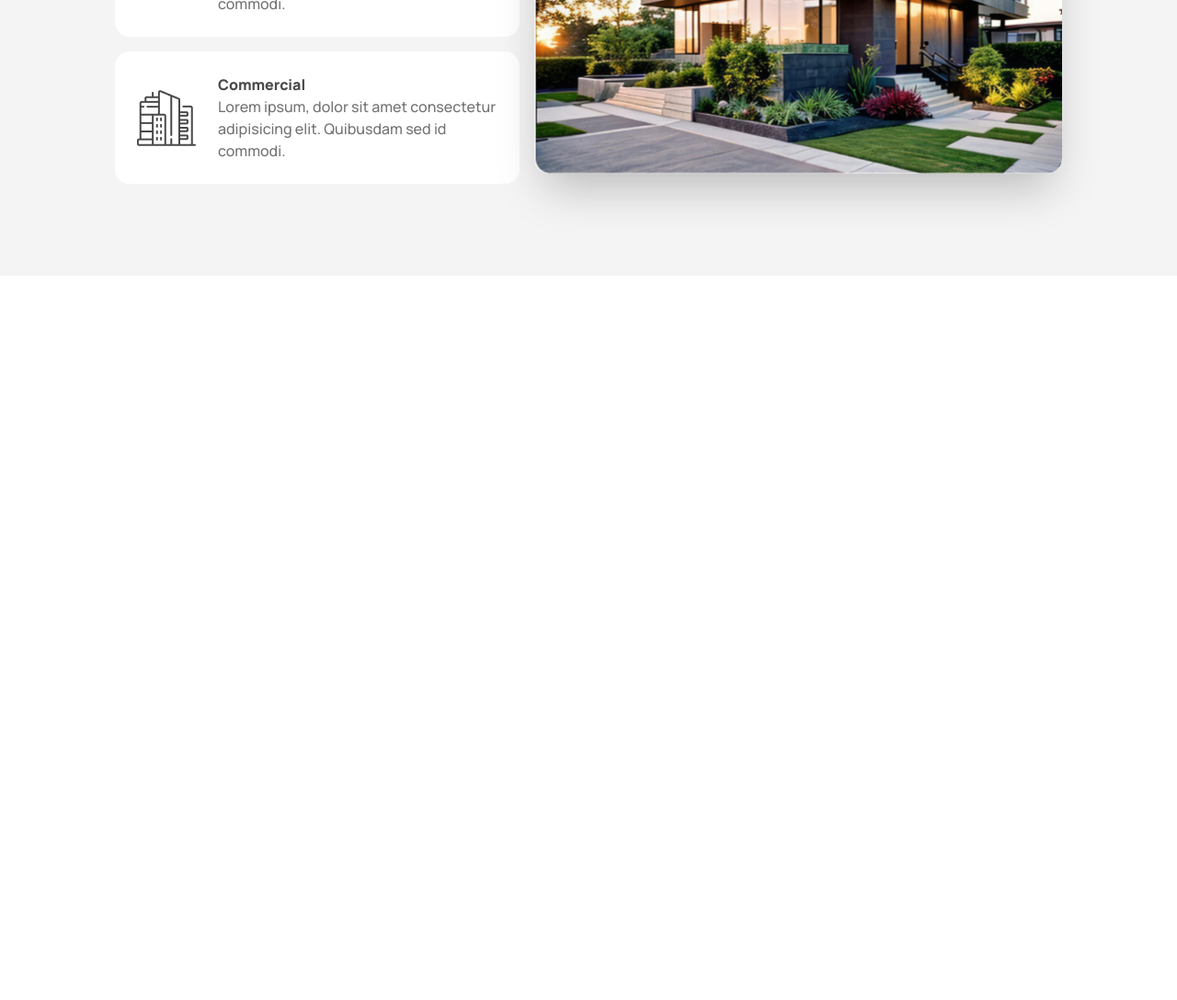
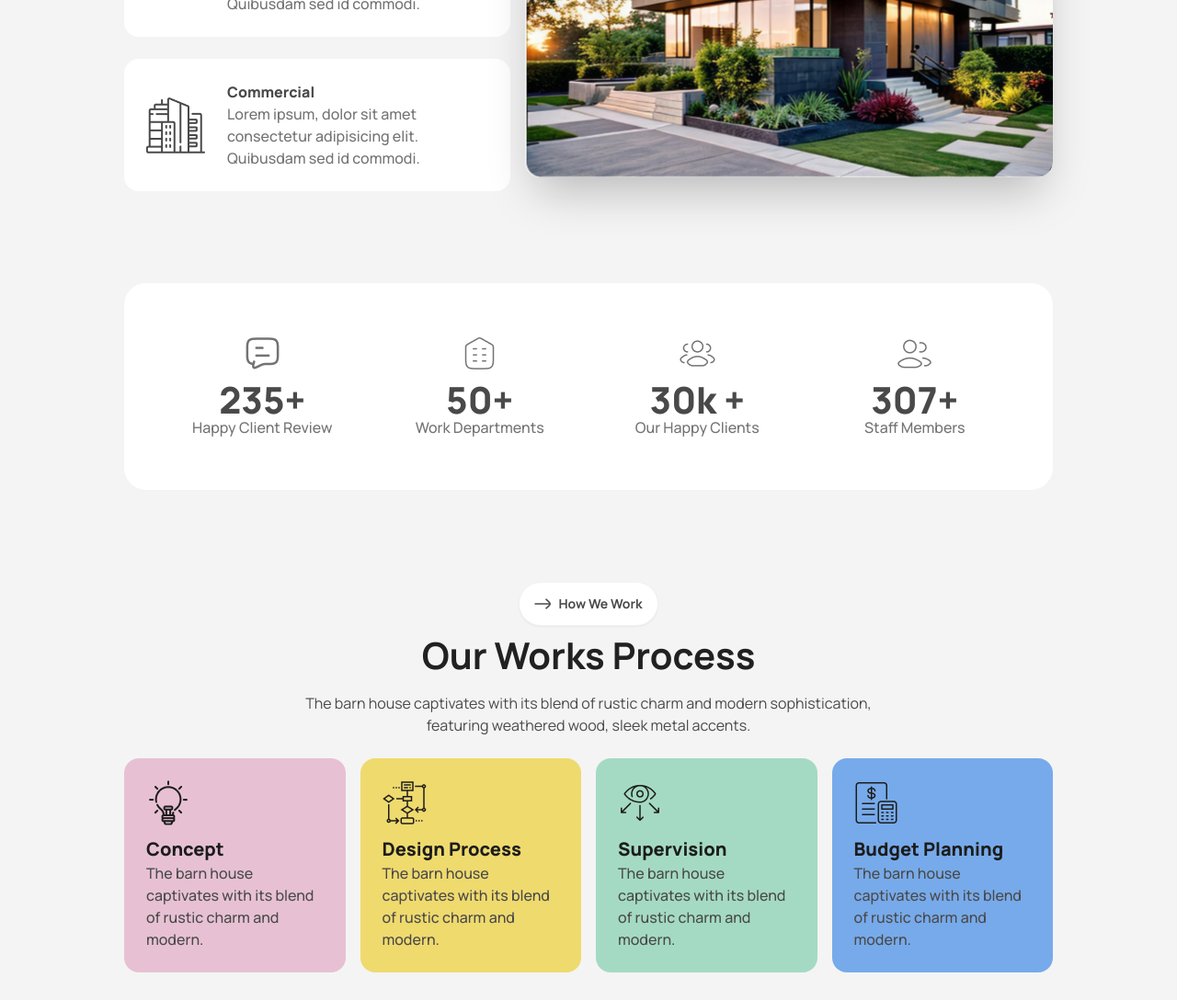
Before and after one commit to MnNafi/Rinterio-Realstate-Website, a plain HTML site: page index.html in a window 1280 px wide. Shown: the part 1392-2480 px from the top of the page at 92% size. Before the commit the page ends 1692 px from the top, so only its background shows below. Drawn offline with nearby package versions, Linux system fonts and the light colour scheme.

Commit message:
Work process and countdown has been finished

```diff
--- a/index.html
+++ b/index.html
@@ -42,8 +42,9 @@
             },
 
             padding: {
-              "lg-section-side-padding": "100px 125px 100px 125px",
-              "section-side-padding": "32px 20px 32px 20px",
+              "lg-section-side-padding": "100px 135px 0px 135px",
+              "section-side-padding": "32px 20px 0px 20px",
+              "md-section-side-padding": "72px 32px 0px 32px",
             },
             // Custom Backgound color
             backgroundImage: {
@@ -201,9 +202,9 @@
 
     <!-- Main Section Start Here-->
     <main>
-      <div class="bg-bg-gray">
+      <div class="bg-bg-gray lg: pb-[100px]">
         <section
-          class="p-section-side-padding lg:p-lg-section-side-padding w-full lg:relative"
+          class="p-section-side-padding lg:p-lg-section-side-padding md:p-md-section-side-padding w-full lg:relative"
         >
           <img
             class="hidden lg:block lg:absolute left-[87px] top-14"
@@ -223,13 +224,13 @@
                 >
                   We Design Thoughtful, <br />liveable spaces
                 </h1>
-                <p class="py-6">
+                <p class="py-6 text-grey-5 text-center lg:text-left">
                   The barn house captivates with its blend of rustic charm and
                   modern sophistication, featuring weathered wood, sleek metal
                   accents.
                 </p>
 
-                <div class="space-y-4 flex flex-col">
+                <div class="grid gap-6 md:grid-cols-2 lg:grid-cols-1">
                   <div
                     class="p-6 rounded-2xl bg-white flex gap-6 items-start lg:items-center"
                   >
@@ -259,12 +260,144 @@
               </div>
               <img
                 src="assets/Rectangle.png"
-                class="object-cover rounded-2xl shadow-2xl h-[230px] w-full lg:w-[575px] lg:h-auto"
+                class="object-cover rounded-2xl shadow-2xl h-[230px] w-full md:h-[385px] lg:w-[575px] lg:h-auto"
               />
             </div>
           </div>
         </section>
+
+        <!-- Counter Section Start Here -->
+        <section
+          class="p-section-side-padding lg:p-lg-section-side-padding md:p-md-section-side-padding w-full lg:relative"
+        >
+          <div
+            class="p-6 bg-white grid rounded-3xl lg:grid-cols-4 lg:p-8 md:grid-cols-2"
+          >
+            <div class="p-5 flex flex-col items-center lg:p-6">
+              <img src="assets/review.png" alt="" />
+              <h3
+                class="text-3xl font-extrabold text-grey-5 mt-3 lg:text-[40px]"
+              >
+                235+
+              </h3>
+              <p class="font-medium text-grey-4">Happy Client Review</p>
+            </div>
+
+            <div class="p-5 flex flex-col items-center lg:p-6">
+              <img src="assets/departement.png" alt="" />
+              <h3
+                class="text-3xl font-extrabold text-grey-5 mt-3 lg:text-[40px]"
+              >
+                50+
+              </h3>
+              <p class="font-medium text-grey-4">Work Departments</p>
+            </div>
+
+            <div class="p-5 flex flex-col items-center lg:p-6">
+              <img src="assets/happy-client.png" alt="" />
+              <h3
+                class="text-3xl font-extrabold text-grey-5 mt-3 lg:text-[40px]"
+              >
+                30k +
+              </h3>
+              <p class="font-medium text-grey-4">Our Happy Clients</p>
+            </div>
+
+            <div class="p-5 flex flex-col items-center lg:p-6">
+              <img src="assets/user-multiple.png" alt="" />
+              <h3
+                class="text-3xl font-extrabold text-grey-5 mt-3 lg:text-[40px]"
+              >
+                307+
+              </h3>
+              <p class="font-medium text-grey-4">Staff Members</p>
+            </div>
+          </div>
+        </section>
+
+        <!-- How We Work Section Code Start Here -->
+        <section
+          class="p-section-side-padding lg:p-lg-section-side-padding md:p-md-section-side-padding w-full lg:relative"
+        >
+          <div class="flex flex-col items-center">
+            <button
+              class="btn bg-white rounded-3xl font-bold text-grey-5 mx-auto mb-4"
+            >
+              <img src="assets/arrow-btn-white.svg" alt="" />How We Work
+            </button>
+            <h1
+              class="text-2xl font-bold text-center lg:text-[40px] text-grey-6"
+            >
+              Our Works Process
+            </h1>
+            <p class="py-6 text-grey-5 text-center max-w-[675px]">
+              The barn house captivates with its blend of rustic charm and
+              modern sophistication, featuring weathered wood, sleek metal
+              accents.
+            </p>
+          </div>
+
+          <div class="grid gap-4 md:grid-cols-2 lg:grid-cols-4">
+            <div class="p-6 bg-[#E7C1D3] rounded-2xl">
+              <img src="assets/concept.png" alt="" />
+              <h3 class="text-xl font-extrabold text-grey-7 mt-3">Concept</h3>
+              <p class="font-medium text-grey-5">
+                The barn house captivates with its blend of rustic charm and
+                modern.
+              </p>
+            </div>
+            <div class="p-6 bg-[#EFDA6E] rounded-2xl">
+              <img src="assets/flow-chart.png" alt="" />
+              <h3 class="text-xl font-extrabold text-grey-7 mt-3">
+                Design Process
+              </h3>
+              <p class="font-medium text-grey-5">
+                The barn house captivates with its blend of rustic charm and
+                modern.
+              </p>
+            </div>
+            <div class="p-6 bg-[#A4DAC3] rounded-2xl">
+              <img src="assets/vision.png" alt="" />
+              <h3 class="text-xl font-extrabold text-grey-7 mt-3">
+                Supervision
+              </h3>
+              <p class="font-medium text-grey-5">
+                The barn house captivates with its blend of rustic charm and
+                modern.
+              </p>
+            </div>
+            <div class="p-6 bg-[#77AAEA] rounded-2xl">
+              <img src="assets/budget-planning.png " alt="" />
+              <h3 class="text-xl font-extrabold text-grey-7 mt-3">
+                Budget Planning
+              </h3>
+              <p class="font-medium text-grey-5">
+                The barn house captivates with its blend of rustic charm and
+                modern.
+              </p>
+            </div>
+          </div>
+        </section>
       </div>
+
+      <section
+        class="p-section-side-padding lg:p-lg-section-side-padding md:p-md-section-side-padding w-full lg:relative"
+      >
+        <div class="flex flex-col items-center">
+          <button
+            class="btn bg-white rounded-3xl font-bold text-grey-5 mx-auto mb-4"
+          >
+            <img src="assets/arrow-btn-white.svg" alt="" />How We Work
+          </button>
+          <h1 class="text-2xl font-bold text-center lg:text-[40px] text-grey-6">
+            Our Works Process
+          </h1>
+          <p class="py-6 text-grey-5 text-center max-w-[675px]">
+            The barn house captivates with its blend of rustic charm and modern
+            sophistication, featuring weathered wood, sleek metal accents.
+          </p>
+        </div>
+      </section>
     </main>
     <!-- Main Section Ends Here -->
 
```
Also changed, not shown: assets/departement.png (added), assets/happy-client.png (added), assets/review.png (added), assets/user-multiple.png (added).
